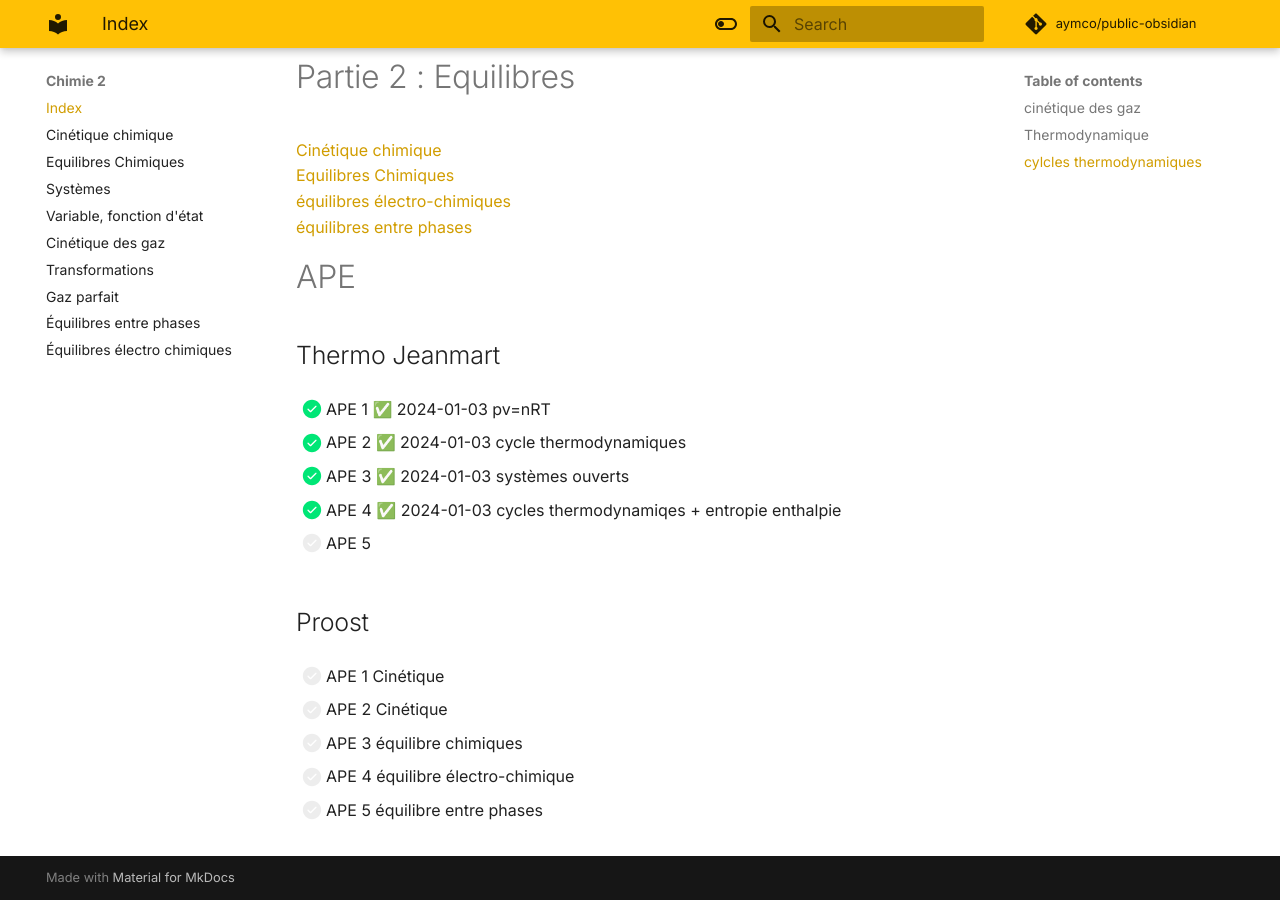
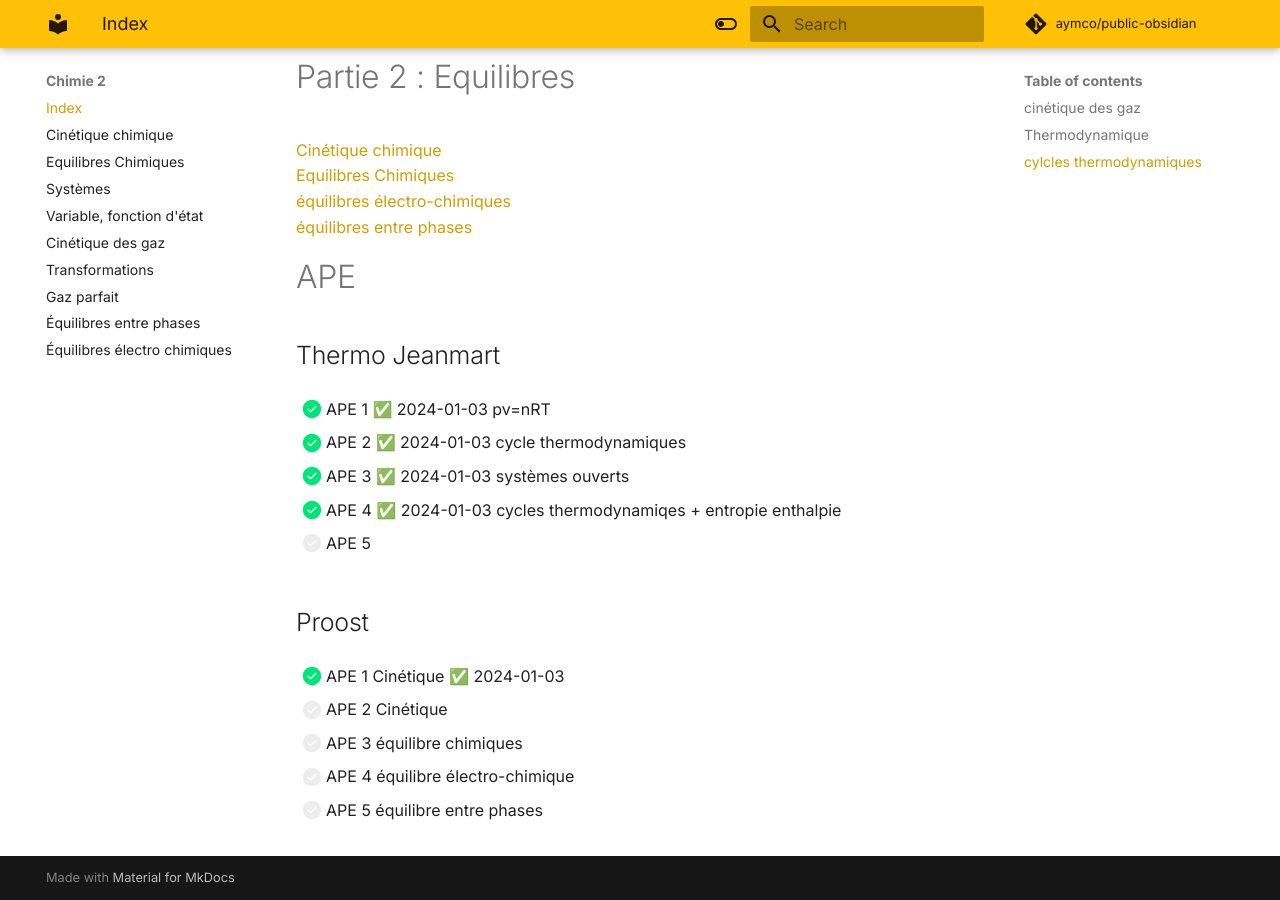
Before and after one commit to Aymco/public-obsidian, an MkDocs documentation site: the page built from docs/Chimie 2/index.md, in a window 1280 px wide and 900 px high, scrolled down 590 px. Built offline with MkDocs 1.6.1 and Material for MkDocs 9.7.7, drawn with Linux system fonts in a browser that asks for light colours; comment, search, counter and statistics services are not loaded.

Commit message:
PUSH NOTE : Chimie 2.md

```diff
--- a/docs/Chimie 2/index.md
+++ b/docs/Chimie 2/index.md
@@ -37,7 +37,7 @@ voir synthese github (pas schoenauen)
 - [ ] APE 5
 ## Proost
 
-- [ ] APE 1 Cinétique
+- [x] APE 1 Cinétique ✅ 2024-01-03
 
 - [ ] APE 2 Cinétique
 
```
